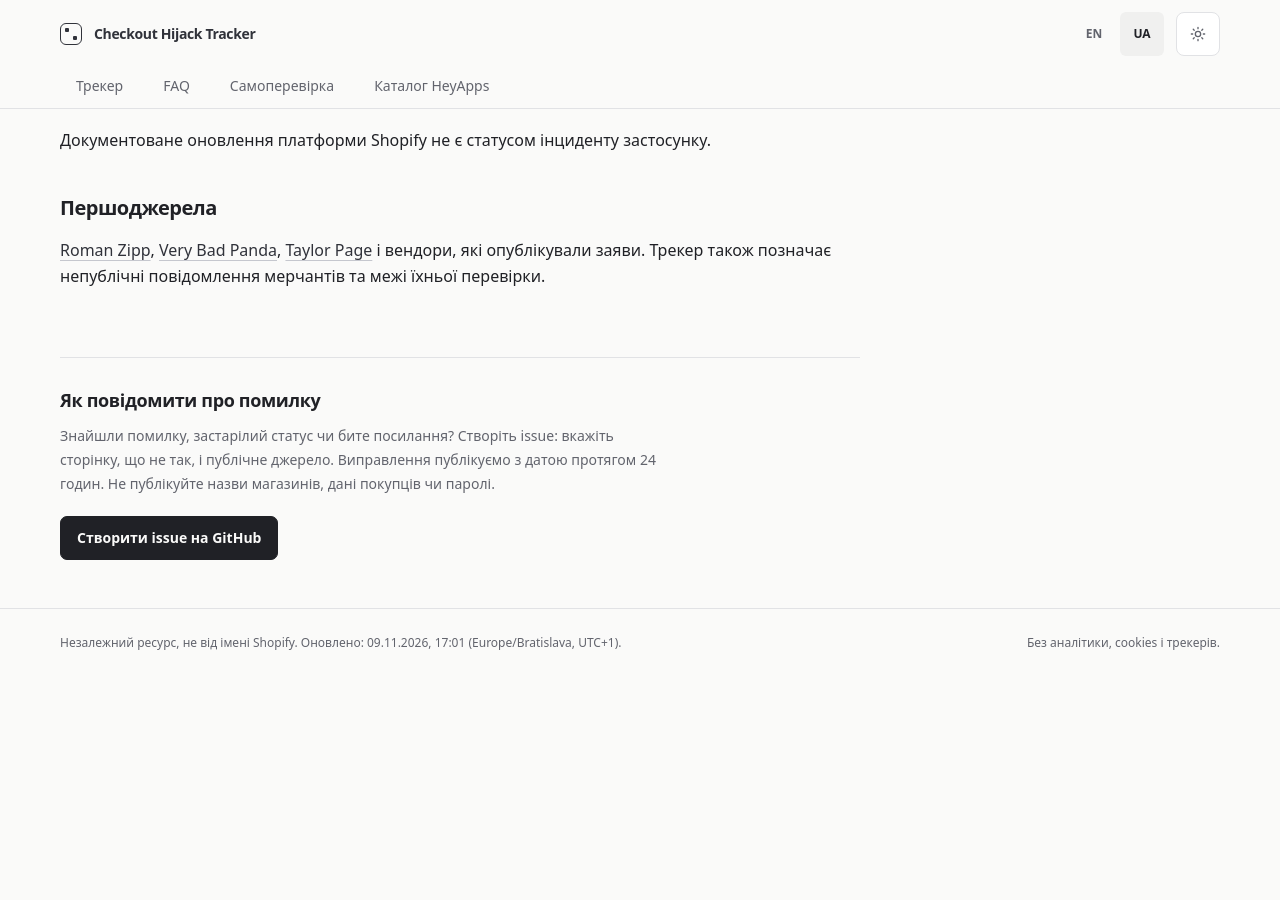
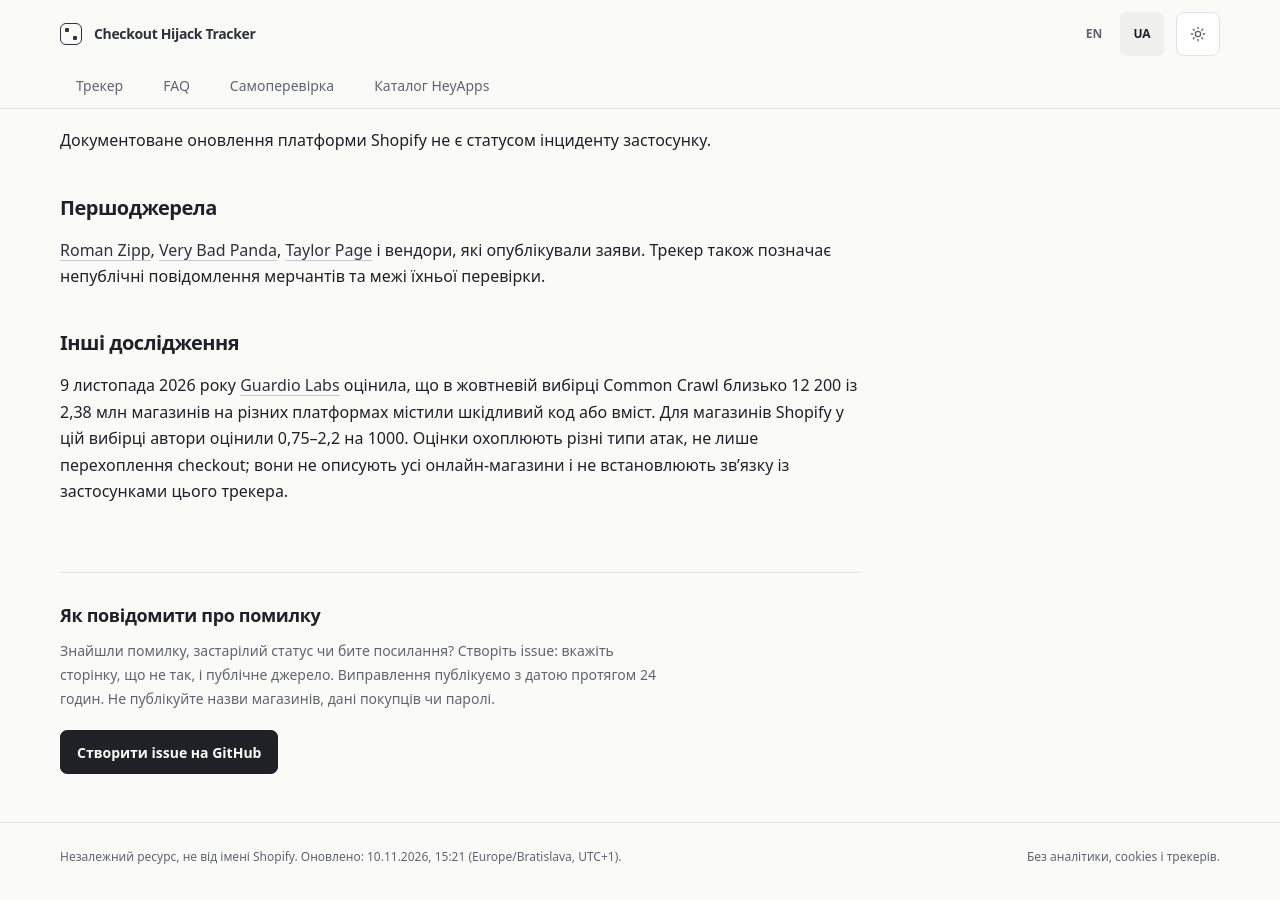
Before and after one commit to poltavchenko/shopify-checkout-tracker, a Jekyll site: the page built from uk/index.md, in a window 1280 px wide and 900 px high, scrolled down 905 px. Built offline with Jekyll 4.4.1, drawn with Linux system fonts in a browser that asks for light colours; before the commit the page ends 1590 px from its top, so only the background shows below that; some of the changed text lies outside the part shown.

Commit message:
Add Guardio research context

```diff
--- a/_config.yml
+++ b/_config.yml
@@ -4,8 +4,8 @@ lang: en
 repo: "poltavchenko/shopify-checkout-tracker"
 baseurl: "/shopify-checkout-tracker"
 issues_url: "https://github.com/poltavchenko/shopify-checkout-tracker/issues"
-updated_en: "9 Nov 2026, 17:01 (Europe/Bratislava, UTC+1)"
-updated_uk: "09.11.2026, 17:01 (Europe/Bratislava, UTC+1)"
+updated_en: "10 Nov 2026, 15:21 (Europe/Bratislava, UTC+1)"
+updated_uk: "10.11.2026, 15:21 (Europe/Bratislava, UTC+1)"
 markdown: kramdown
 kramdown:
   input: GFM
--- a/uk/index.md
+++ b/uk/index.md
@@ -24,3 +24,7 @@ alt: /
 ## Першоджерела
 
 [Roman Zipp](https://romanzipp.com/blog/shopify-hit-with-phishing-attack), [Very Bad Panda](https://verybadpanda.dev/blog/fake-register-shopify-checkout-hijack/), [Taylor Page](https://www.linkedin.com/posts/tr-page_ive-been-slow-to-say-much-about-the-shopify-activity-7518335672353726464-7KxG) і вендори, які опублікували заяви. Трекер також позначає непублічні повідомлення мерчантів та межі їхньої перевірки.
+
+## Інші дослідження
+
+9 листопада 2026 року [Guardio Labs](https://site.guard.io/labs/cartjacked---one-in-195-online-shops-we-scanned-was-hijacked) оцінила, що в жовтневій вибірці Common Crawl близько 12 200 із 2,38 млн магазинів на різних платформах містили шкідливий код або вміст. Для магазинів Shopify у цій вибірці автори оцінили 0,75–2,2 на 1000. Оцінки охоплюють різні типи атак, не лише перехоплення checkout; вони не описують усі онлайн-магазини і не встановлюють зв’язку із застосунками цього трекера.
```
Also changed, not shown: faq.md (+2 -0 lines), index.md (+4 -0 lines), uk/faq.md (+2 -0 lines).
